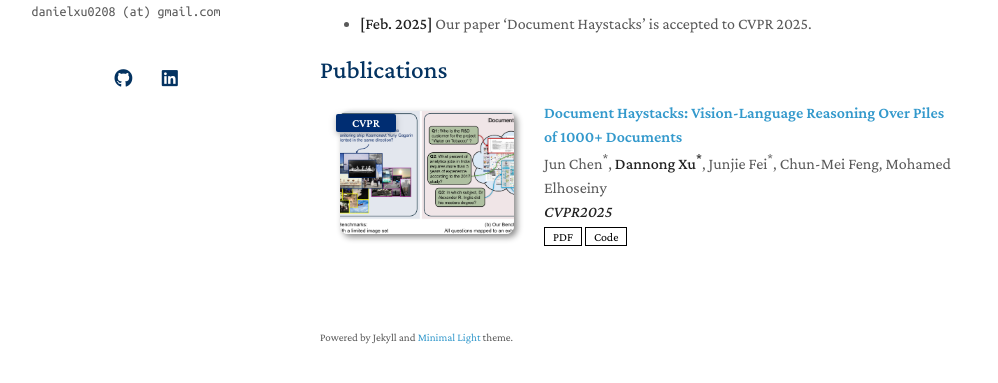
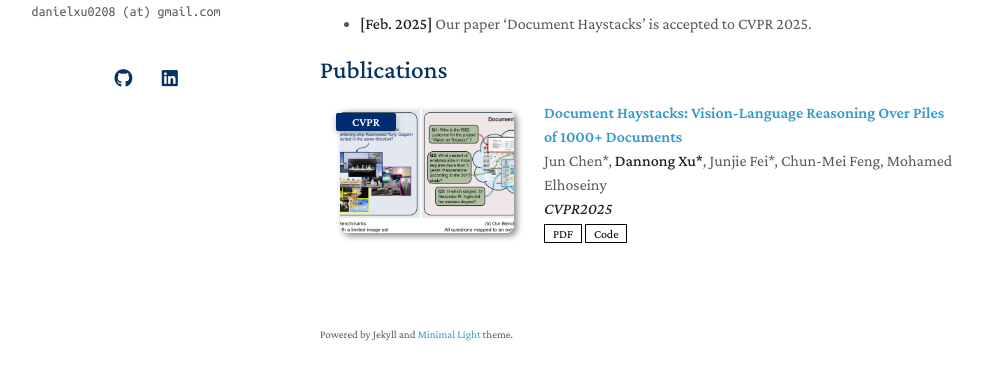
Before and after one commit to Danielxu0208/Danielxu0208.github.io, a Jekyll site: the page built from index.md, in a window 1280 px wide. Shown: the part 318-701 px from the top of the page, without its empty margins (150-1148 px from the left). Built offline with Jekyll 4.4.1, drawn with Linux system fonts in a browser that asks for light colours; a style sheet for code colours, icons or effects is not loaded; our own code applies the rules of GitHub Pages for plain Markdown files.

```diff
--- a/_data/publications.yml
+++ b/_data/publications.yml
@@ -1,7 +1,7 @@
 main:
 
   - title: "Document Haystacks: Vision-Language Reasoning Over Piles of 1000+ Documents"
-    authors: Jun Chen<sup>*</sup>, <strong>Dannong Xu<sup>*</sup></strong>, Junjie Fei<sup>*</sup>, Chun-Mei Feng, Mohamed Elhoseiny
+    authors: Jun Chen*, <strong>Dannong Xu*</strong>, Junjie Fei*, Chun-Mei Feng, Mohamed Elhoseiny
     conference_short: CVPR
     conference: <strong>CVPR2025</strong>
     pdf: https://arxiv.org/pdf/2411.16740
```
